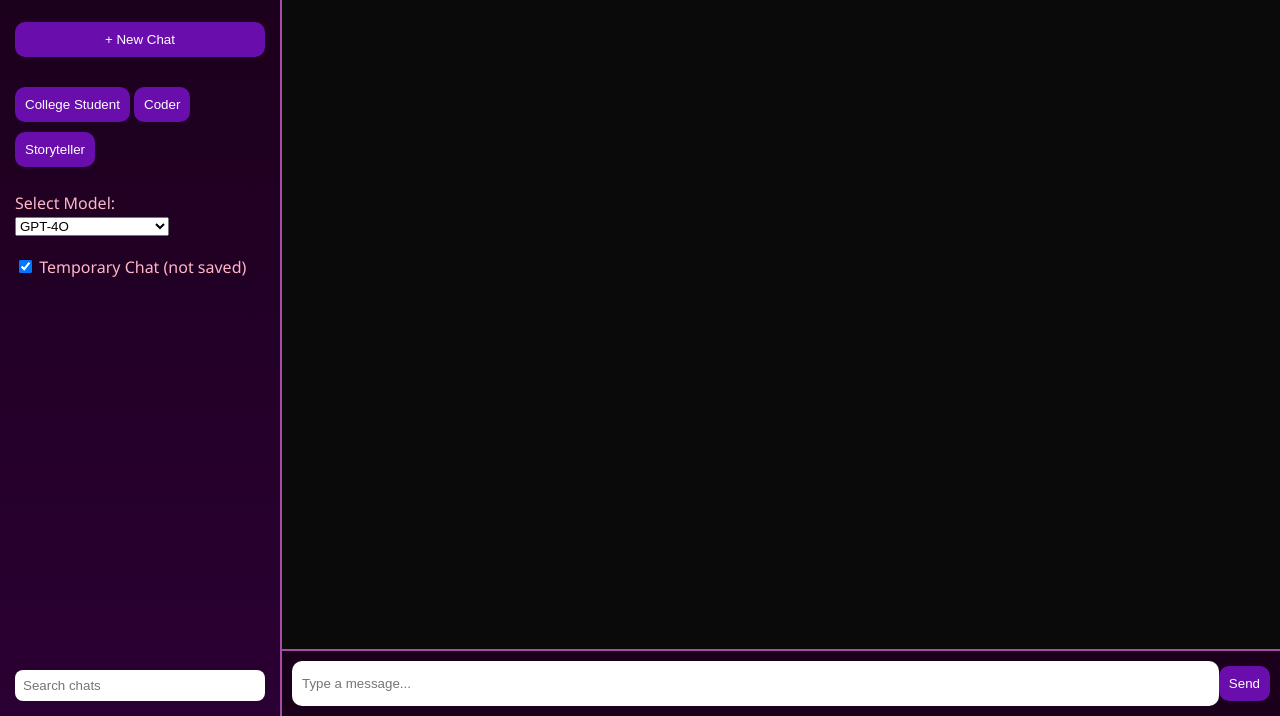
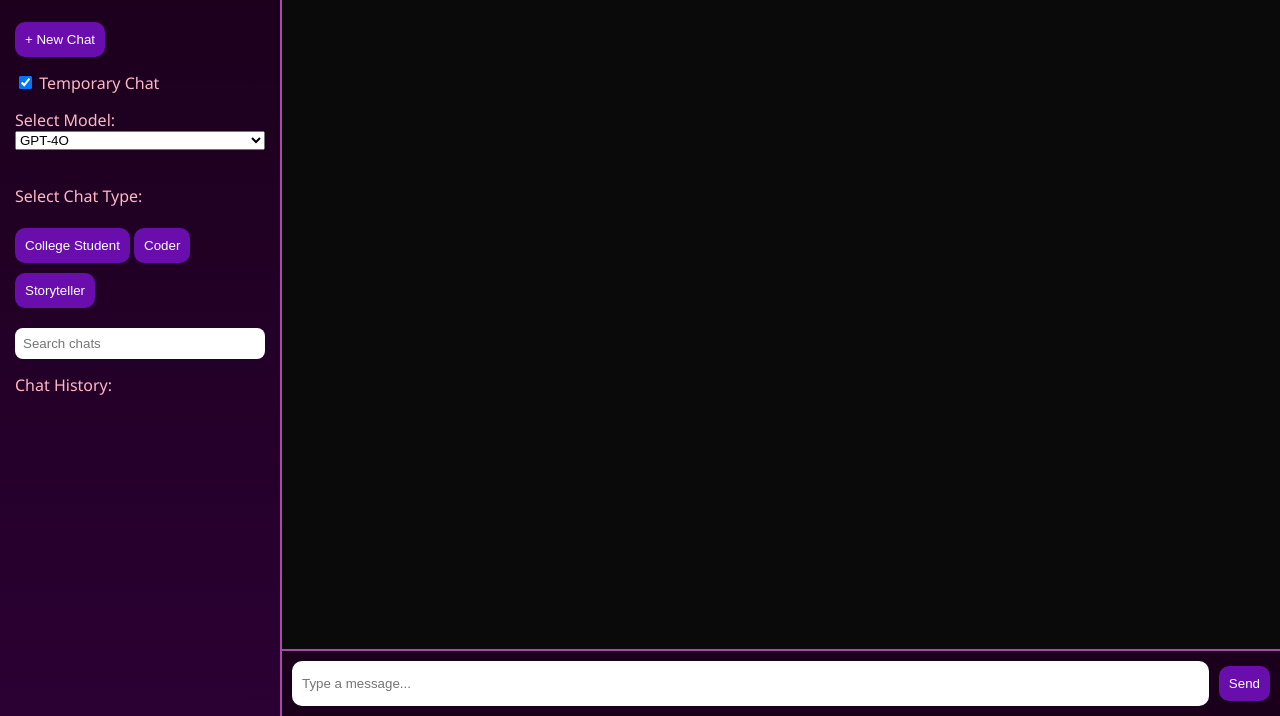
Before and after one commit to HitBoyXx23-dev/natural-intelligence, a plain HTML site: page index.html in a window 1280 px wide. Shown: the part 84-800 px from the top of the page. Drawn offline with Linux system fonts and the light colour scheme.

Commit message:
Update index.html

```diff
--- a/index.html
+++ b/index.html
@@ -2,6 +2,7 @@
 <html lang="en">
 <head>
 <meta charset="UTF-8">
+<meta name="viewport" content="width=device-width, initial-scale=1.0">
 <title>Natural Intelligence</title>
 <link rel="icon" type="image/png" href="favicon.png">
 <link rel="stylesheet" href="style.css">
@@ -10,19 +11,17 @@
   <div id="sidebar">
     <div id="logo">🌸 Natural Intelligence</div>
 
-    <!-- New Chat -->
+    <!-- New Chat & Temporary Toggle -->
+    <div style="margin-bottom: 15px;">
       <button onclick="newChat()">+ New Chat</button>
-
-    <!-- Chat Type -->
-    <div id="chatTypes">
-      <button onclick="setChatType('college-student')">College Student</button>
-      <button onclick="setChatType('coder')">Coder</button>
-      <button onclick="setChatType('storyteller')">Storyteller</button>
+      <label style="color:#ffb7c5; display:block; margin-top:10px;">
+        <input type="checkbox" id="tempToggle" checked>
+        Temporary Chat
+      </label>
     </div>
 
     <!-- Model Selector -->
-    <div id="modelSelector" style="margin-top: 20px;">
-      <label for="modelSelect" style="color: #ffb7c5;">Select Model:</label>
+    <label for="modelSelect" style="color:#ffb7c5;">Select Model:</label>
     <select id="modelSelect" onchange="changeModel()">
       <option value="gpt-4o">GPT-4O</option>
       <option value="gpt-4o-mini">GPT-4O Mini</option>
@@ -31,25 +30,30 @@
       <option value="magistral-small-latest">Magistral Small Latest</option>
       <option value="kimi-k2-instruct">Kimi K2 Instruct</option>
     </select>
-    </div>
 
-    <!-- Temporary Toggle -->
-    <div style="margin-top:20px; color:#ffb7c5;">
-      <label>
-        <input type="checkbox" id="tempToggle" checked>
-        Temporary Chat (not saved)
-      </label>
+    <!-- Chat Types -->
+    <div id="chatTypes">
+      <p style="color:#ffb7c5; margin-top: 15px;">Select Chat Type:</p>
+      <button onclick="setChatType('college-student')">College Student</button>
+      <button onclick="setChatType('coder')">Coder</button>
+      <button onclick="setChatType('storyteller')">Storyteller</button>
     </div>
 
     <!-- Search -->
-    <input type="text" id="searchInput" placeholder="Search chats" oninput="searchMessages(this.value)">
+    <input type="text" id="searchInput" placeholder="Search chats" oninput="searchMessages(this.value)" style="margin-top:15px;">
+
+    <!-- Chat History -->
+    <div id="historyContainer">
+      <p style="color:#ffb7c5; margin-top: 15px;">Chat History:</p>
+      <ul id="chatHistory"></ul>
+    </div>
   </div>
 
   <div id="chat">
     <div id="messages"></div>
     <div id="inputBar">
       <input type="text" id="userInput" placeholder="Type a message...">
-      <button onclick="sendMessage()">Send</button>
+      <button id="sendBtn" onclick="sendMessage()">Send</button>
     </div>
   </div>
 
```
Lines whose indentation alone changed are shown as unchanged.
